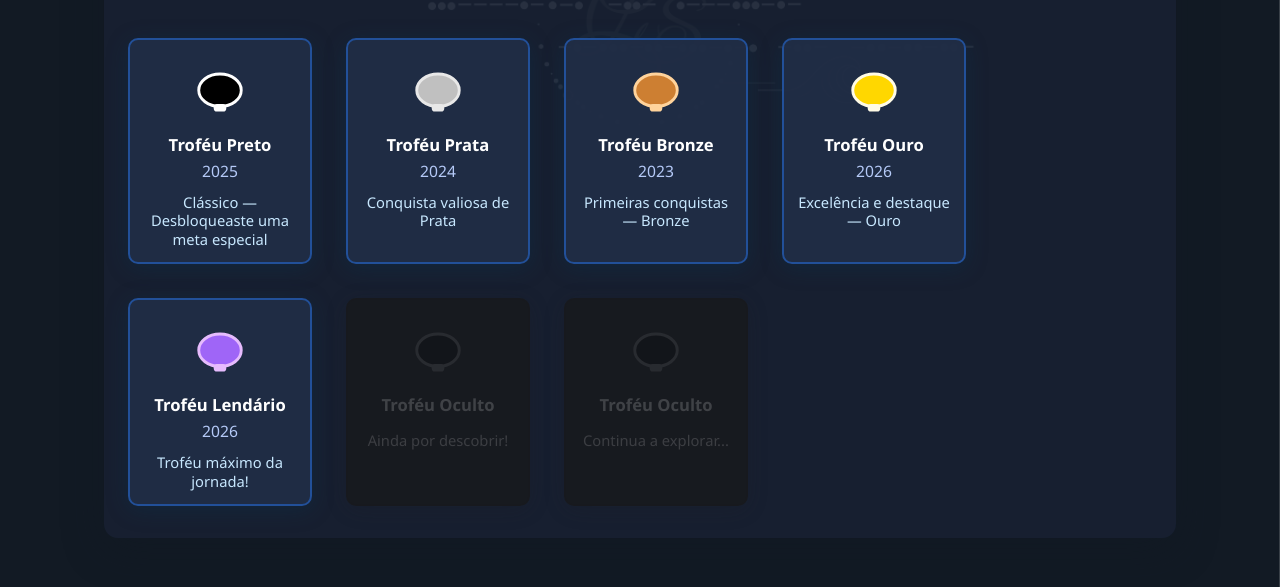
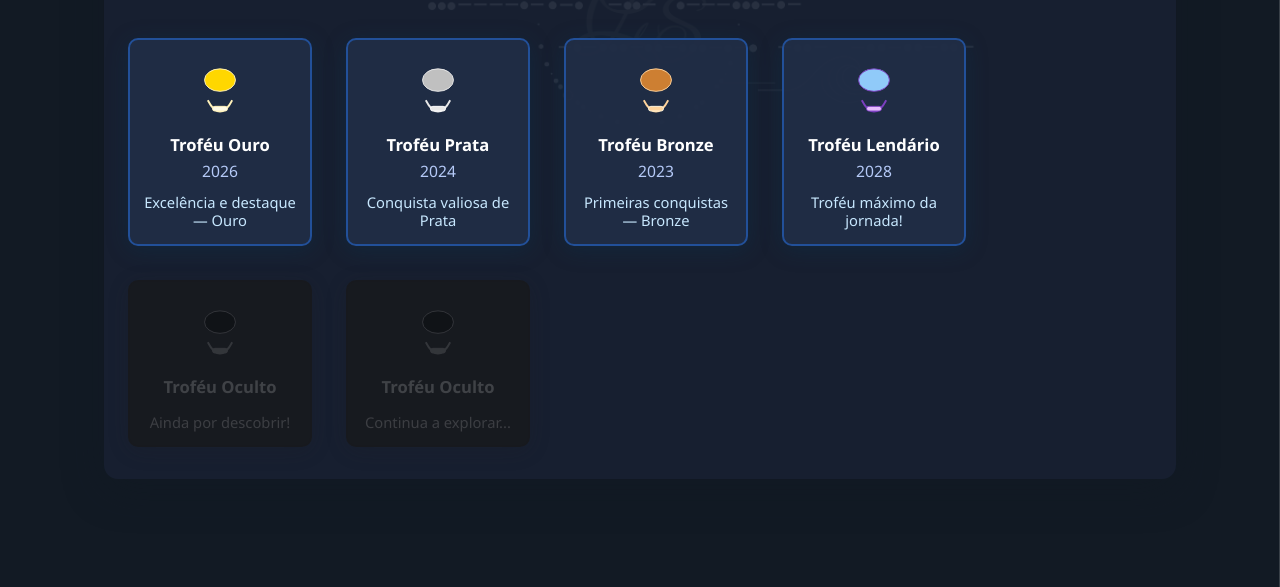
Before and after one commit to Luidgi07/Curriculum.github.io, a plain HTML site: page trofeus.html in a window 1280 px wide. Shown: the part 273-860 px from the top of the page. Drawn offline with Linux system fonts and the light colour scheme.

Commit message:
Update trofeus.html

```diff
--- a/trofeus.html
+++ b/trofeus.html
@@ -87,13 +87,12 @@ body {
 .voltar-link { color: #74afe6; font-size: 1.1em; text-decoration: none; font-weight: 600; transition: color 0.13s; margin-bottom: 14px; display: flex; align-items: center; gap:7px;}
 .voltar-link:hover { color: #fff; text-decoration: underline; }
 
-/* Estilos para variantes dos troféus */
-.trofeu-preto svg .body     { stroke: #fff; fill: #000;    stroke-width:2.3 }
-.trofeu-prata svg .body     { stroke: #e8e8e8; fill: #c0c0c0; stroke-width:2.3 }
-.trofeu-bronze svg .body    { stroke: #ffd39b; fill: #cd7f32;  stroke-width:2.3 }
-.trofeu-ouro svg .body      { stroke: #fffbe6; fill: #ffd700;  stroke-width:2.3 }
-.trofeu-lendario svg .body  { stroke: #e6bbfd; fill: #9f65f7;  stroke-width:2.3 }
-.trofeu-oculto svg .body    { stroke: #bbb;    fill: #333;     stroke-width:2.3 }
+/* Cores dos troféus tipo PS4 */
+.trofeu-ouro .ps-trophy { fill: #ffd700; stroke: #fff2ba; }
+.trofeu-prata .ps-trophy { fill: #c0c0c0; stroke: #e8e8e8; }
+.trofeu-bronze .ps-trophy { fill: #cd7f32; stroke: #ffd39b; }
+.trofeu-lendario .ps-trophy { fill: #90CAF9; stroke: #7b3fbf; } /* azul/platinum-ps4 */
+.trofeu-oculto .ps-trophy { fill: #222; stroke: #fff; }
 @media (max-width: 900px) {
   .trofeus-container { max-width: 97vw; padding: 13vw 4vw 10vw 4vw; }
   .trofeus-header { flex-direction: column; gap: 10px; }
@@ -123,7 +122,6 @@ body {
 <!-- Voltar ao perfil -->
 <a class="voltar-link" href="index.html">&larr; Voltar ao Perfil</a>
 
-<!-- Secção dos troféus -->
 <div class="trofeus-container">
   <div class="trofeus-header">
     <span class="trofeus-title">
@@ -136,94 +134,85 @@ body {
     </span>
   </div>
   <div class="trofeu-lista" id="lista-trofeus">
-    <!-- Troféu PRETO -->
-    <div class="trofeu-card trofeu-preto" data-tipo="desbloqueado">
-      <div class="trofeu-icone trofeu-preto">
-        <svg viewBox="0 0 48 48" aria-label="Troféu Preto">
-          <ellipse class="body" cx="24" cy="25" rx="17" ry="13"/>
-          <rect x="19" y="36" width="10" height="6" rx="2.5" fill="#fff" />
+    <!-- Troféu OURO -->
+    <div class="trofeu-card trofeu-ouro" data-tipo="desbloqueado">
+      <div class="trofeu-icone trofeu-ouro">
+        <svg viewBox="0 0 64 64" class="ps-trophy" aria-label="Troféu Ouro">
+          <ellipse cx="32" cy="22.5" rx="16.5" ry="12" />
+          <path d="M19 44 Q25 56 32 56 Q39 56 45 44" fill="none" stroke="#fff2ba" stroke-width="2"/>
+          <rect x="24" y="50.5" width="16" height="5" rx="2.5" fill="#fffbe6" stroke="#fff2ba" stroke-width="1"/>
         </svg>
       </div>
-      <div class="trofeu-nome">Troféu Preto</div>
-      <div class="trofeu-data">2025</div>
-      <div class="trofeu-desc">Clássico — Desbloqueaste uma meta especial</div>
+      <div class="trofeu-nome">Troféu Ouro</div>
+      <div class="trofeu-data">2026</div>
+      <div class="trofeu-desc">Excelência e destaque — Ouro</div>
     </div>
-
     <!-- Troféu PRATA -->
     <div class="trofeu-card trofeu-prata" data-tipo="desbloqueado">
       <div class="trofeu-icone trofeu-prata">
-        <svg viewBox="0 0 48 48" aria-label="Troféu Prata">
-          <ellipse class="body" cx="24" cy="25" rx="17" ry="13"/>
-          <rect x="19" y="36" width="10" height="6" rx="2.5" fill="#e8e8e8" />
+        <svg viewBox="0 0 64 64" class="ps-trophy" aria-label="Troféu Prata">
+          <ellipse cx="32" cy="22.5" rx="16.5" ry="12" />
+          <path d="M19 44 Q25 56 32 56 Q39 56 45 44" fill="none" stroke="#e8e8e8" stroke-width="2"/>
+          <rect x="24" y="50.5" width="16" height="5" rx="2.5" fill="#e8e8e8" stroke="#fff" stroke-width="1"/>
         </svg>
       </div>
       <div class="trofeu-nome">Troféu Prata</div>
       <div class="trofeu-data">2024</div>
       <div class="trofeu-desc">Conquista valiosa de Prata</div>
     </div>
-
     <!-- Troféu BRONZE -->
     <div class="trofeu-card trofeu-bronze" data-tipo="desbloqueado">
       <div class="trofeu-icone trofeu-bronze">
-        <svg viewBox="0 0 48 48" aria-label="Troféu Bronze">
-          <ellipse class="body" cx="24" cy="25" rx="17" ry="13"/>
-          <rect x="19" y="36" width="10" height="6" rx="2.5" fill="#ffd39b" />
+        <svg viewBox="0 0 64 64" class="ps-trophy" aria-label="Troféu Bronze">
+          <ellipse cx="32" cy="22.5" rx="16.5" ry="12" />
+          <path d="M19 44 Q25 56 32 56 Q39 56 45 44" fill="none" stroke="#ffd39b" stroke-width="2"/>
+          <rect x="24" y="50.5" width="16" height="5" rx="2.5" fill="#ffd39b" stroke="#fff6dd" stroke-width="1"/>
         </svg>
       </div>
       <div class="trofeu-nome">Troféu Bronze</div>
       <div class="trofeu-data">2023</div>
       <div class="trofeu-desc">Primeiras conquistas — Bronze</div>
     </div>
-
-    <!-- Troféu OURO -->
-    <div class="trofeu-card trofeu-ouro" data-tipo="desbloqueado">
-      <div class="trofeu-icone trofeu-ouro">
-        <svg viewBox="0 0 48 48" aria-label="Troféu Ouro">
-          <ellipse class="body" cx="24" cy="25" rx="17" ry="13"/>
-          <rect x="19" y="36" width="10" height="6" rx="2.5" fill="#fffbe6" />
-        </svg>
-      </div>
-      <div class="trofeu-nome">Troféu Ouro</div>
-      <div class="trofeu-data">2026</div>
-      <div class="trofeu-desc">Excelência e destaque — Ouro</div>
-    </div>
-
-    <!-- Troféu LENDÁRIO (Roxo) -->
+    <!-- Troféu LENDÁRIO (Platina) -->
     <div class="trofeu-card trofeu-lendario" data-tipo="desbloqueado">
       <div class="trofeu-icone trofeu-lendario">
-        <svg viewBox="0 0 48 48" aria-label="Troféu Lendário">
-          <ellipse class="body" cx="24" cy="25" rx="17" ry="13"/>
-          <rect x="19" y="36" width="10" height="6" rx="2.5" fill="#e6bbfd" />
+        <svg viewBox="0 0 64 64" class="ps-trophy" aria-label="Troféu Lendário">
+          <ellipse cx="32" cy="22.5" rx="16.5" ry="12" />
+          <path d="M19 44 Q25 56 32 56 Q39 56 45 44" fill="none" stroke="#7b3fbf" stroke-width="2"/>
+          <rect x="24" y="50.5" width="16" height="5" rx="2.5" fill="#e6bbfd" stroke="#7b3fbf" stroke-width="1"/>
         </svg>
       </div>
       <div class="trofeu-nome">Troféu Lendário</div>
-      <div class="trofeu-data">2026</div>
+      <div class="trofeu-data">2028</div>
       <div class="trofeu-desc">Troféu máximo da jornada!</div>
     </div>
-
     <!-- Troféu OCULTO -->
     <div class="trofeu-card trofeu-oculto" data-tipo="oculto">
       <div class="trofeu-icone trofeu-oculto">
-        <svg viewBox="0 0 48 48"><ellipse class="body" cx="24" cy="25" rx="17" ry="13"/><rect x="19" y="36" width="10" height="6" rx="2.5" fill="#bbb" /></svg>
+        <svg viewBox="0 0 64 64" class="ps-trophy" aria-label="Troféu Oculto">
+          <ellipse cx="32" cy="22.5" rx="16.5" ry="12" />
+          <path d="M19 44 Q25 56 32 56 Q39 56 45 44" fill="none" stroke="#fff" stroke-width="2"/>
+          <rect x="24" y="50.5" width="16" height="5" rx="2.5" fill="#fff" stroke="#fff" stroke-width="1"/>
+        </svg>
       </div>
       <div class="trofeu-nome">Troféu Oculto</div>
       <div class="trofeu-data"></div>
       <div class="trofeu-desc">Ainda por descobrir!</div>
     </div>
-
-    <!-- Troféu OCULTO -->
     <div class="trofeu-card trofeu-oculto" data-tipo="oculto">
       <div class="trofeu-icone trofeu-oculto">
-        <svg viewBox="0 0 48 48"><ellipse class="body" cx="24" cy="25" rx="17" ry="13"/><rect x="19" y="36" width="10" height="6" rx="2.5" fill="#bbb" /></svg>
+        <svg viewBox="0 0 64 64" class="ps-trophy" aria-label="Troféu Oculto">
+          <ellipse cx="32" cy="22.5" rx="16.5" ry="12" />
+          <path d="M19 44 Q25 56 32 56 Q39 56 45 44" fill="none" stroke="#fff" stroke-width="2"/>
+          <rect x="24" y="50.5" width="16" height="5" rx="2.5" fill="#fff" stroke="#fff" stroke-width="1"/>
+        </svg>
       </div>
       <div class="trofeu-nome">Troféu Oculto</div>
       <div class="trofeu-data"></div>
       <div class="trofeu-desc">Continua a explorar...</div>
     </div>
-
   </div>
 </div>
-
 <script>
 function updateHudTime() {
   const el = document.getElementById('hudTimeDate');
@@ -234,7 +223,6 @@ function updateHudTime() {
 }
 setInterval(updateHudTime, 1000);
 updateHudTime();
-
 // Atualiza contadores de troféus
 function atualizarContador() {
   const desbloq = document.querySelectorAll('.trofeu-card[data-tipo="desbloqueado"]').length;
```
